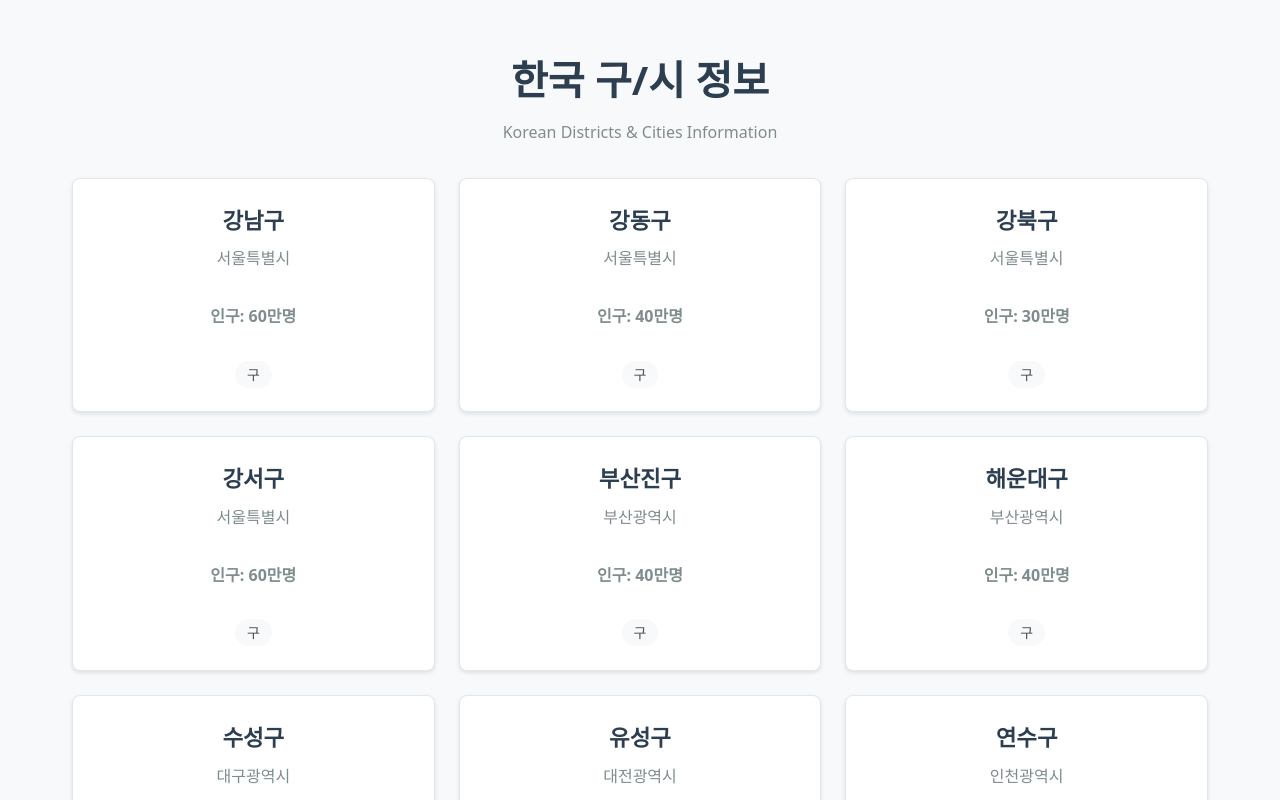
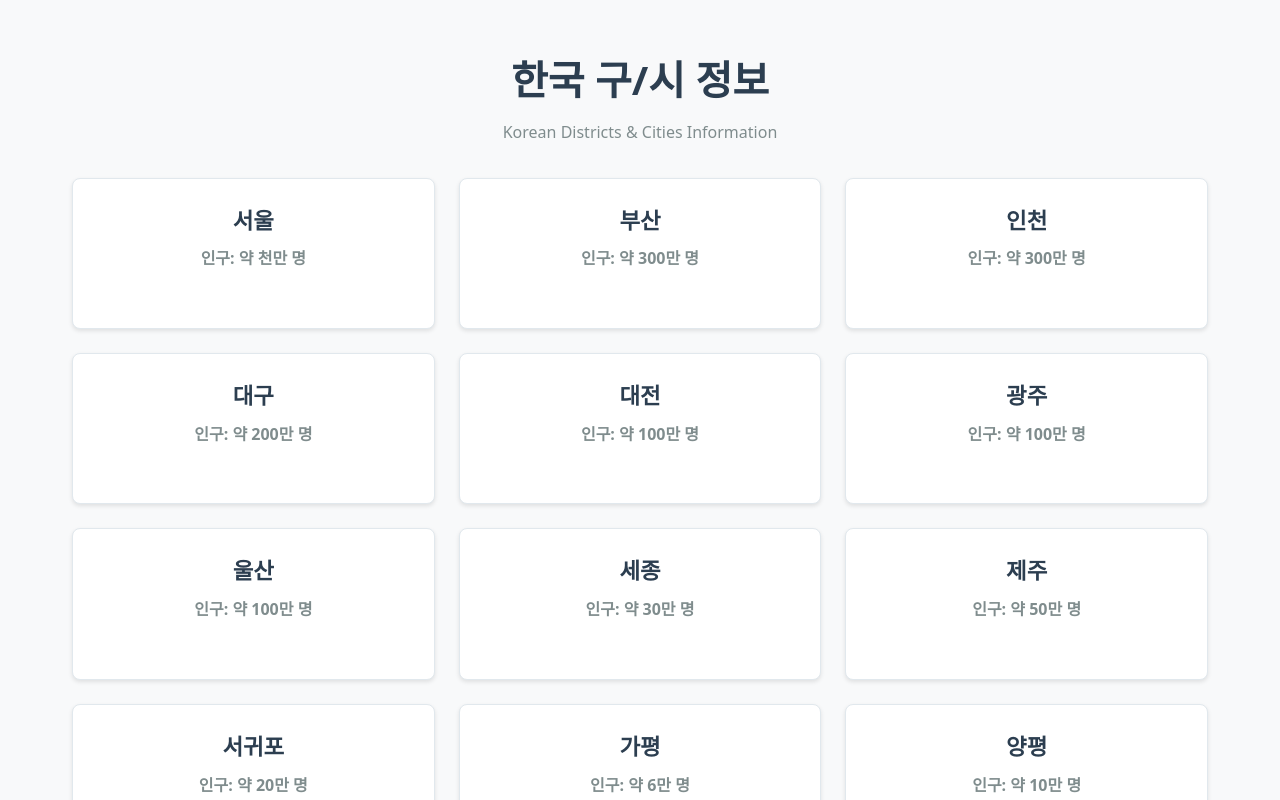
Before and after one commit to hoffa/hanguk.io, a React (Vite) app: page / in a window 1280 px wide. Shown: the top 800 px of the page. Built offline with nearby package versions, Linux system fonts and the light colour scheme.

Commit message:
refactor

```diff
--- a/package.json
+++ b/package.json
@@ -9,7 +9,7 @@
     "preview": "vite preview",
     "fix": "eslint . --fix && prettier --write .",
     "check": "vitest run && eslint . && prettier --check . && ajv validate -s src/data.schema.json -d src/data.json",
-    "schema": "npx typescript-json-schema src/types.ts KoreanDistricts --required --noExtraProps --out src/data.schema.json"
+    "schema": "npx typescript-json-schema src/types.ts Divisions --required --noExtraProps --out src/data.schema.json"
   },
   "dependencies": {
     "react": "^19.1.0",
--- a/src/App.tsx
+++ b/src/App.tsx
@@ -1,10 +1,10 @@
 import './App.css'
 import koreanData from './data.json'
-import type { KoreanDistricts } from './types'
+import type { Divisions } from './types'
 import { roundToFirstDigit, formatKoreanNumber } from './utils'
 
 function App() {
-  const districts = koreanData as KoreanDistricts
+  const divisions = koreanData as Divisions
 
   return (
     <div className="app">
@@ -12,15 +12,13 @@ function App() {
       <p>Korean Districts & Cities Information</p>
 
       <div className="districts-grid">
-        {districts.map((district, index) => (
+        {divisions.map((division, index) => (
           <div key={index} className="district-card">
-            <h3>{district.name}</h3>
-            <p className="city">{district.city}</p>
+            <h3>{division.name}</h3>
             <p className="population">
-              인구: {formatKoreanNumber(roundToFirstDigit(district.population))}
-              명
+              인구: 약{' '}
+              {formatKoreanNumber(roundToFirstDigit(division.population))} 명
             </p>
-            <span className="type">{district.type}</span>
           </div>
         ))}
       </div>
--- a/src/data.json
+++ b/src/data.json
@@ -1,74 +1,72 @@
 [
   {
-    "name": "강남구",
-    "city": "서울특별시",
-    "population": 561052,
-    "type": "구"
+    "name": "서울",
+    "population": 9586195,
+    "type": "si"
   },
   {
-    "name": "강동구",
-    "city": "서울특별시",
-    "population": 440359,
-    "type": "구"
+    "name": "부산",
+    "population": 3349016,
+    "type": "si"
   },
   {
-    "name": "강북구",
-    "city": "서울특별시",
-    "population": 298903,
-    "type": "구"
+    "name": "인천",
+    "population": 2945454,
+    "type": "si"
   },
   {
-    "name": "강서구",
-    "city": "서울특별시",
-    "population": 580505,
-    "type": "구"
+    "name": "대구",
+    "population": 2410700,
+    "type": "si"
   },
   {
-    "name": "부산진구",
-    "city": "부산광역시",
-    "population": 355899,
-    "type": "구"
+    "name": "대전",
+    "population": 1488435,
+    "type": "si"
   },
   {
-    "name": "해운대구",
-    "city": "부산광역시",
-    "population": 409918,
-    "type": "구"
+    "name": "광주",
+    "population": 1477573,
+    "type": "si"
   },
   {
-    "name": "수성구",
-    "city": "대구광역시",
-    "population": 436977,
-    "type": "구"
+    "name": "울산",
+    "population": 1135423,
+    "type": "si"
   },
   {
-    "name": "유성구",
-    "city": "대전광역시",
-    "population": 367990,
-    "type": "구"
+    "name": "세종",
+    "population": 346275,
+    "type": "si"
   },
   {
-    "name": "연수구",
-    "city": "인천광역시",
-    "population": 334688,
-    "type": "구"
+    "name": "제주",
+    "population": 470957,
+    "type": "si"
   },
   {
-    "name": "성남시",
-    "city": "경기도",
-    "population": 948757,
-    "type": "시"
+    "name": "서귀포",
+    "population": 178552,
+    "type": "si"
   },
   {
-    "name": "고양시",
-    "city": "경기도",
-    "population": 1072973,
-    "type": "시"
+    "name": "가평",
+    "population": 59916,
+    "type": "gun"
   },
   {
-    "name": "용인시",
-    "city": "경기도",
-    "population": 1070764,
-    "type": "시"
+    "name": "양평",
+    "population": 96950,
+    "type": "gun"
+  },
+  {
+    "name": "평창",
+    "population": 37522,
+    "type": "gun"
+  },
+  {
+    "name": "인제",
+    "population": 28765,
+    "type": "gun"
   }
 ]
--- a/src/utils.ts
+++ b/src/utils.ts
@@ -18,13 +18,25 @@ export function roundToFirstDigit(num: number): number {
  * Examples:
  * 600000 → "60만"
  * 90000 → "9만"
+ * 10000000 → "천만"
  * 5000 → "5천"
  * 300 → "3백"
  */
 export function formatKoreanNumber(num: number): string {
   if (num === 0) return '0'
 
-  if (num >= 10000) {
+  // Handle very large numbers (천만 and above)
+  if (num >= 10000000) {
+    const cheonMan = Math.floor(num / 10000000)
+    const remainder = num % 10000000
+
+    if (remainder === 0) {
+      return cheonMan === 1 ? '천만' : `${cheonMan}천만`
+    } else {
+      // For now, just show the main unit for very large numbers
+      return cheonMan === 1 ? '천만' : `${cheonMan}천만`
+    }
+  } else if (num >= 10000) {
     const man = Math.floor(num / 10000)
     const remainder = num % 10000
 
```
Also changed, not shown: src/data.schema.json (+4 -12 lines), src/types.ts (+3 -13 lines), 4 other files (tests, documents, lock files or other folders).
